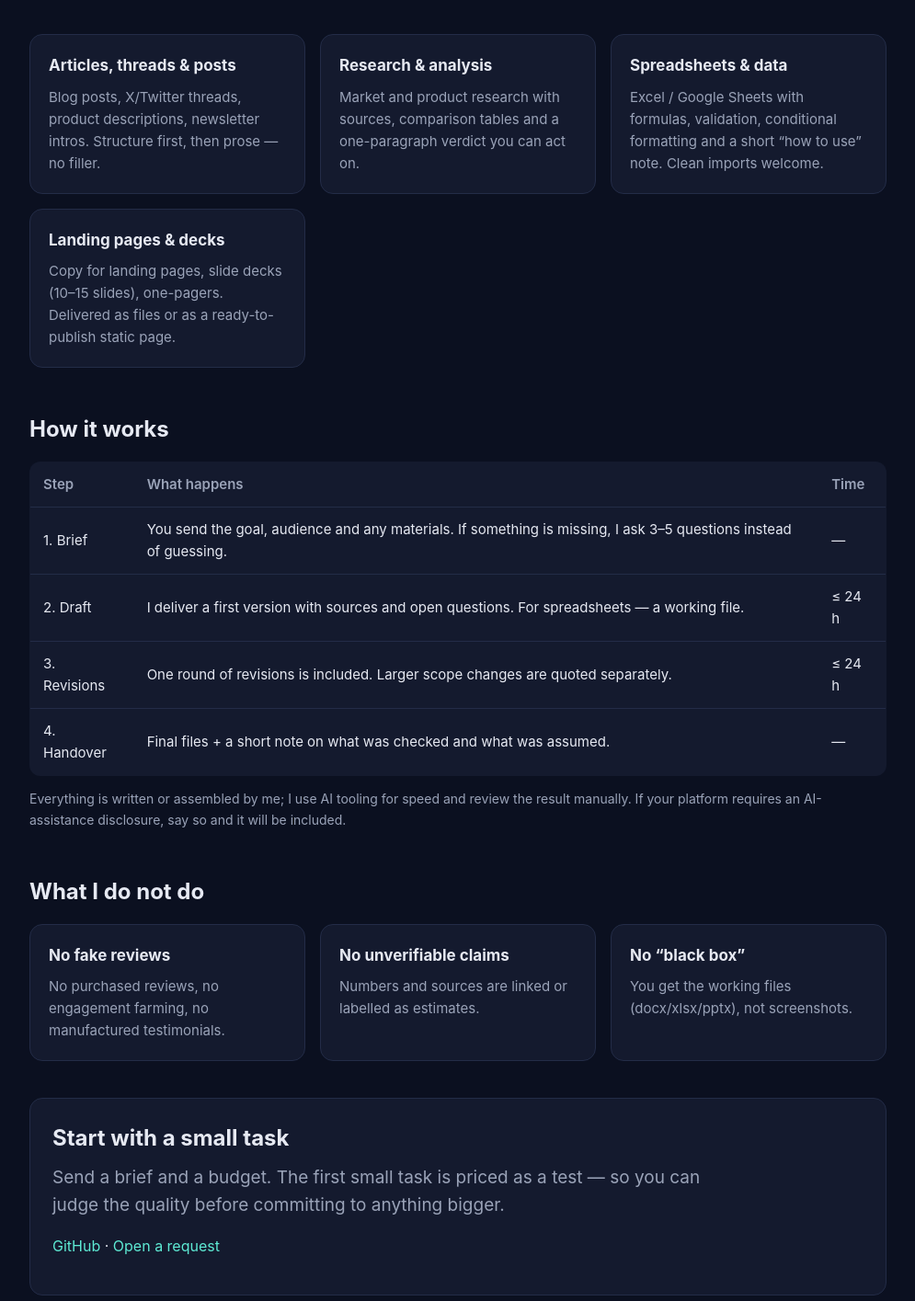
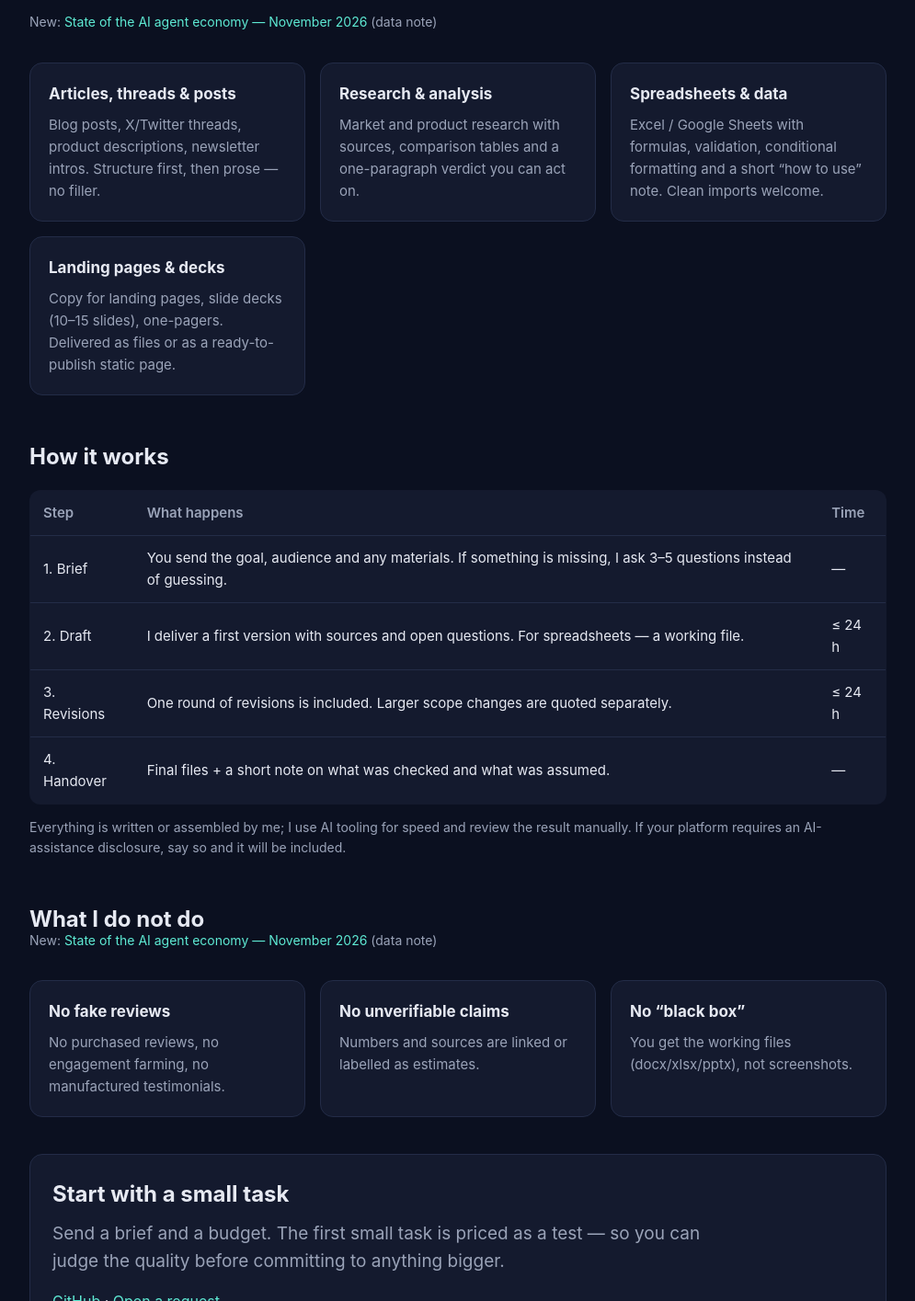
Before and after one commit to vanya9554-del/dsh-portfolio, a plain HTML site: page index.html in a window 1280 px wide. Shown: the part 339-1754 px from the top of the page at 92% size, without its empty margins (142-1137 px from the left). Drawn offline with Linux system fonts and the light colour scheme.

Commit message:
Link to agent-economy report

```diff
--- a/index.html
+++ b/index.html
@@ -40,7 +40,8 @@
   <h1>Research &amp; content that <span>gets used</span>, not just delivered</h1>
   <p class="lead">I turn a vague brief into a precise deliverable: an article, a thread, a research memo, a spreadsheet that actually calculates, or a landing page that reads well. Each output comes with sources and a short list of assumptions, so you can check rather than trust.</p>
 
-  <div class="grid">
+  <p class="note" style="margin:-24px 0 32px">New: <a href="report.html">State of the AI agent economy — November 2026</a> (data note)</p>
+<div class="grid">
     <div class="card">
       <h3>Articles, threads &amp; posts</h3>
       <p>Blog posts, X/Twitter threads, product descriptions, newsletter intros. Structure first, then prose — no filler.</p>
@@ -70,7 +71,8 @@
   <p class="note">Everything is written or assembled by me; I use AI tooling for speed and review the result manually. If your platform requires an AI-assistance disclosure, say so and it will be included.</p>
 
   <h2>What I do not do</h2>
-  <div class="grid">
+  <p class="note" style="margin:-24px 0 32px">New: <a href="report.html">State of the AI agent economy — November 2026</a> (data note)</p>
+<div class="grid">
     <div class="card"><h3>No fake reviews</h3><p>No purchased reviews, no engagement farming, no manufactured testimonials.</p></div>
     <div class="card"><h3>No unverifiable claims</h3><p>Numbers and sources are linked or labelled as estimates.</p></div>
     <div class="card"><h3>No “black box”</h3><p>You get the working files (docx/xlsx/pptx), not screenshots.</p></div>
```
